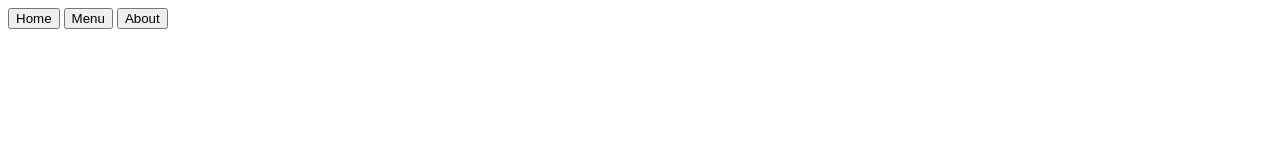
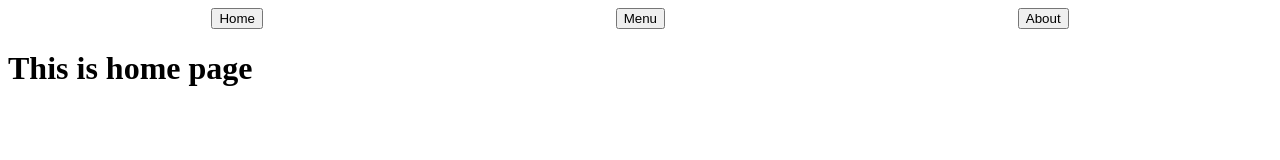
Before and after one commit to Muminshoev/Restaurant-Page-, a website built with webpack: page src/template.html in a window 1280 px wide. Built offline with nearby package versions, Linux system fonts and the light colour scheme.

Commit message:
buttons work

```diff
--- /dev/null
+++ b/src/homePage.js
@@ -0,0 +1,13 @@
+function homePage() {
+    const contentEl = document.getElementById("content");
+
+    contentEl.innerHTML = `<h1>This is home page</h1>`;
+
+    const homeBtn = document.getElementById("home");
+    homeBtn.addEventListener("click", () => {
+        contentEl.innerHTML = "";
+        contentEl.innerHTML = `<h1>This is home page</h1>`;
+    })
+}
+
+homePage();
--- a/src/index.js
+++ b/src/index.js
@@ -1,3 +1,3 @@
 import "./styles.css"
-
-console.log("hye")
+import "./homePage.js"
+import "./menuPage.js"
--- /dev/null
+++ b/src/menuPage.js
@@ -0,0 +1,14 @@
+
+
+
+
+function menuPage() {
+    const contentEl = document.getElementById("content");
+    const menuBtn = document.getElementById("menu");
+
+    menuBtn.addEventListener("click", () => {
+        contentEl.innerHTML = `<h1>This is menu page</h1>`
+    })
+};
+
+menuPage();
--- a/src/styles.css
+++ b/src/styles.css
@@ -1,3 +1,10 @@
-h1{
-    margin: 70px;
+.container {
+    max-width: 1210px;
+    padding: 0 15px;
+    margin: 0 auto;
 }
+
+.nav {
+    display: flex;
+    justify-content: space-around;
+}
--- a/src/template.html
+++ b/src/template.html
@@ -7,14 +7,16 @@
 </head>
 <body>
     <header>
-        <nav>
-            <button>Home</button>
-            <button>Menu</button>
-            <button>About</button>
-            <div id="content">
+    <div class="container">
+        <nav class="nav">
+            <button id="home">Home</button>
+            <button id="menu">Menu</button>
+            <button id="about">About</button>
+        </nav>
+         </div>
+    </header>
+    <div id="content">
 
-            </div>
-        </nav>
-    </header>
+    </div>
 </body>
 </html>
```
